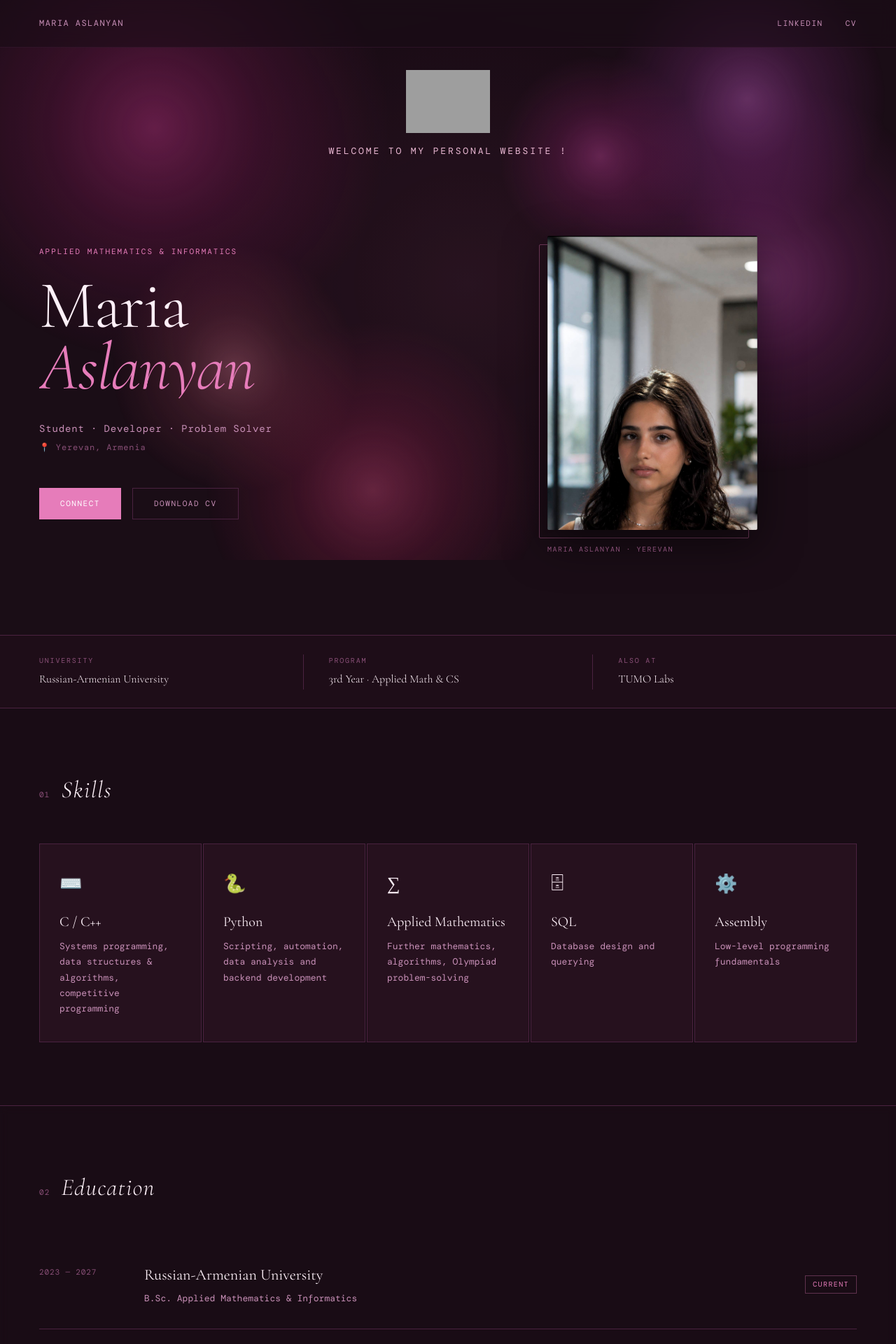
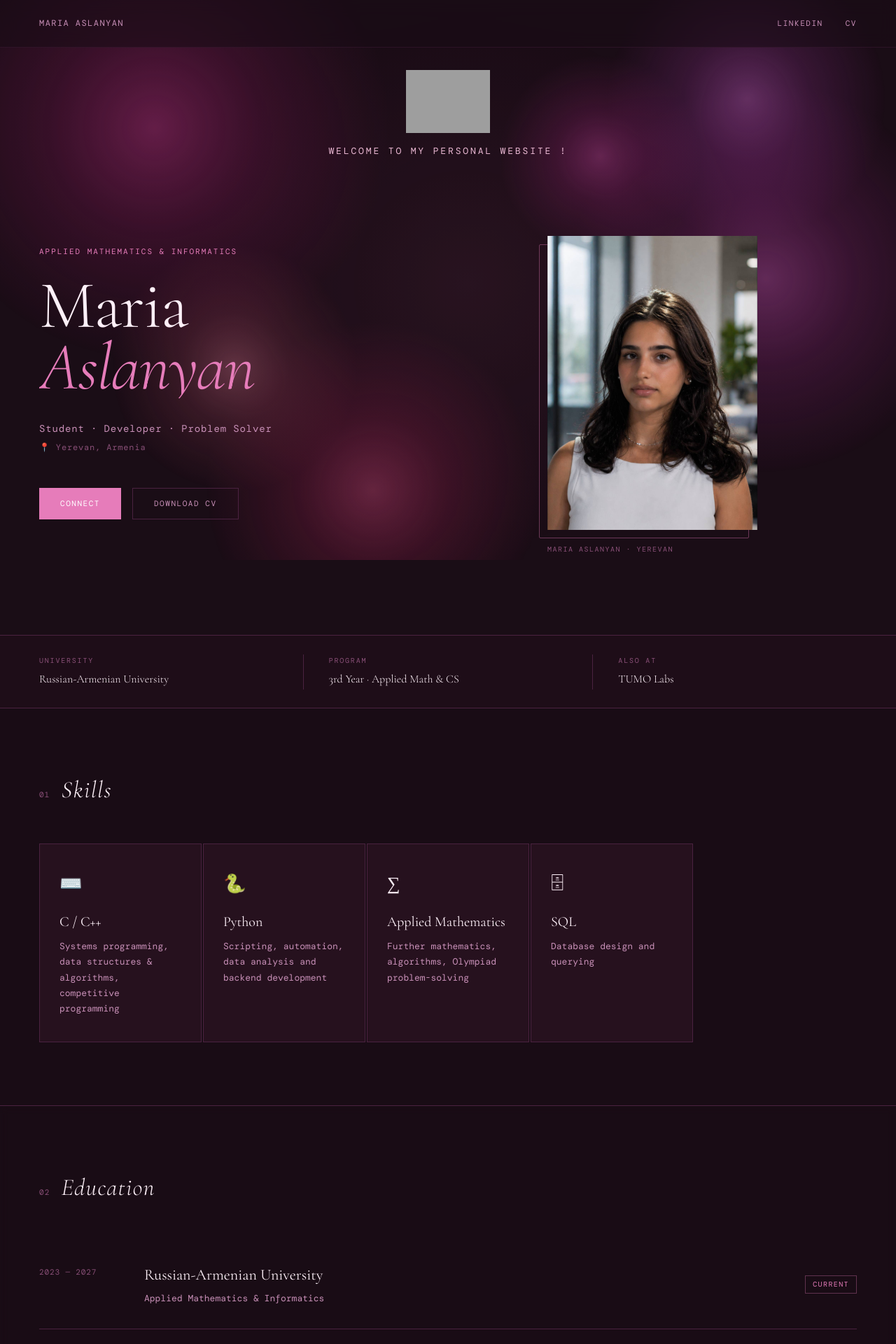
Before and after one commit to TUMO-Labs/personal_website, a Flask app: page / in a window 1280 px wide. Shown: the top 1920 px of the page at 70% size. Run offline with Flask 3, Linux system fonts and the light colour scheme; some web fonts are replaced; grey boxes are pictures that could not be loaded.

```diff
--- a/static/css/style.css
+++ b/static/css/style.css
@@ -199,12 +199,7 @@ img { display: block; max-width: 100%; }
   width: 300px;
   height: 420px;
   object-fit: cover;
-  object-position: top center;
-  display: block;
-  border-radius: 2px;
-  filter: contrast(1.04) saturate(0.95);
-  transition: filter 0.4s ease, transform 0.4s ease;
-  box-shadow: 0 20px 60px rgba(0,0,0,0.5);
+  object-position: 50% 50%;
 }
 .hero-photo:hover {
   filter: contrast(1.0) saturate(1.05);
--- a/templates/index.html
+++ b/templates/index.html
@@ -104,11 +104,6 @@
         <div class="skill-name">SQL</div>
         <div class="skill-desc">Database design and querying</div>
       </div>
-      <div class="skill-card reveal-fade">
-        <div class="skill-icon">⚙️</div>
-        <div class="skill-name">Assembly</div>
-        <div class="skill-desc">Low-level programming fundamentals</div>
-      </div>
     </div>
   </section>
 
@@ -123,7 +118,7 @@
         <div class="edu-year">2023 — 2027</div>
         <div class="edu-body">
           <div class="edu-school">Russian-Armenian University</div>
-          <div class="edu-degree">B.Sc. Applied Mathematics & Informatics</div>
+          <div class="edu-degree">Applied Mathematics & Informatics</div>
         </div>
         <div class="edu-badge">Current</div>
       </div>
@@ -145,24 +140,6 @@
     </div>
   </section>
 
-  <!-- Activities -->
-  <section class="activities-section">
-    <div class="section-header reveal-fade">
-      <span class="section-num">03</span>
-      <span class="section-title">Activities</span>
-    </div>
-    <div class="activities-list">
-      <div class="activity-item reveal-fade">
-        <span class="activity-icon">🏆</span>
-        <span class="activity-text">Mathematics Olympiad — Russian-Armenian University</span>
-      </div>
-      <div class="activity-item reveal-fade">
-        <span class="activity-icon">💻</span>
-        <span class="activity-text">Active member — University Competitive Programming Team</span>
-      </div>
-    </div>
-  </section>
-
   <!-- Footer -->
   <footer class="footer">
     <div class="footer-name">Maria Aslanyan</div>
```
Also changed, not shown: 1 other file.
